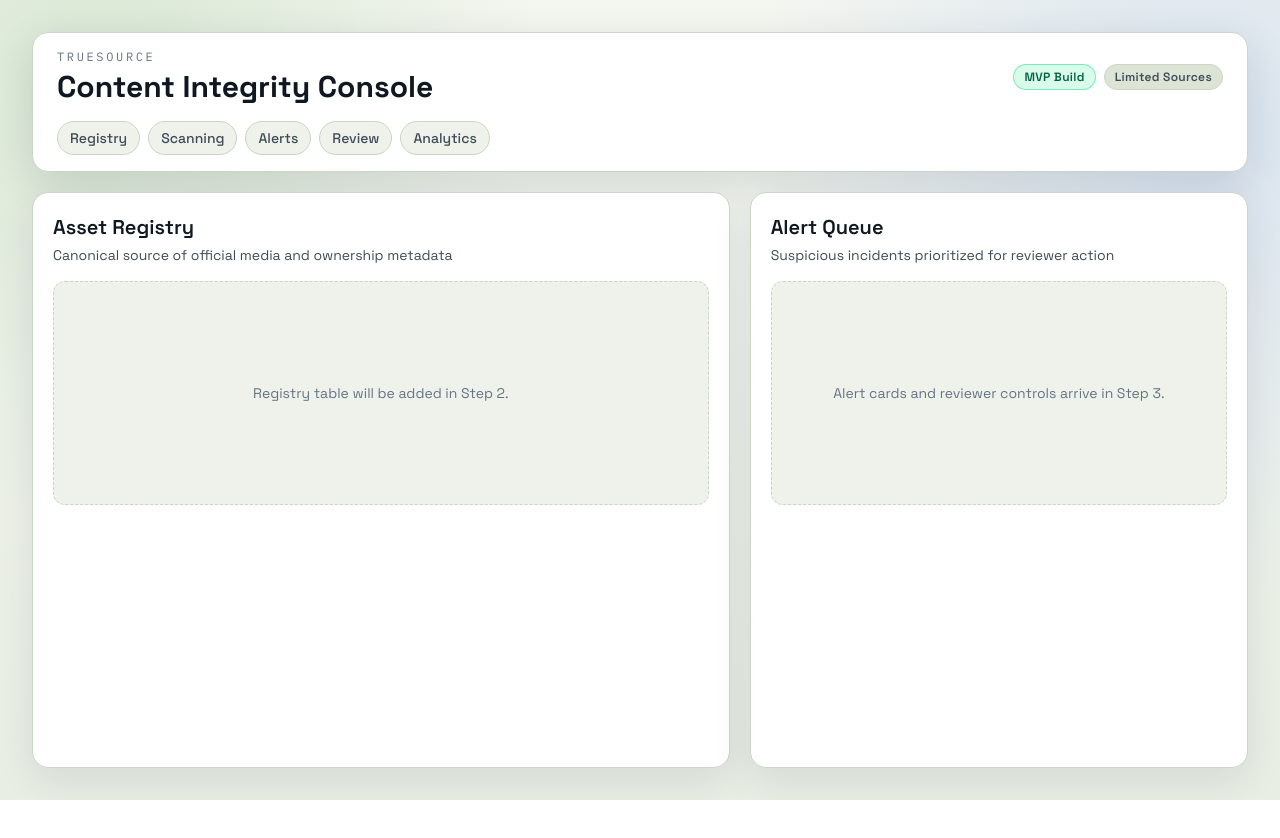
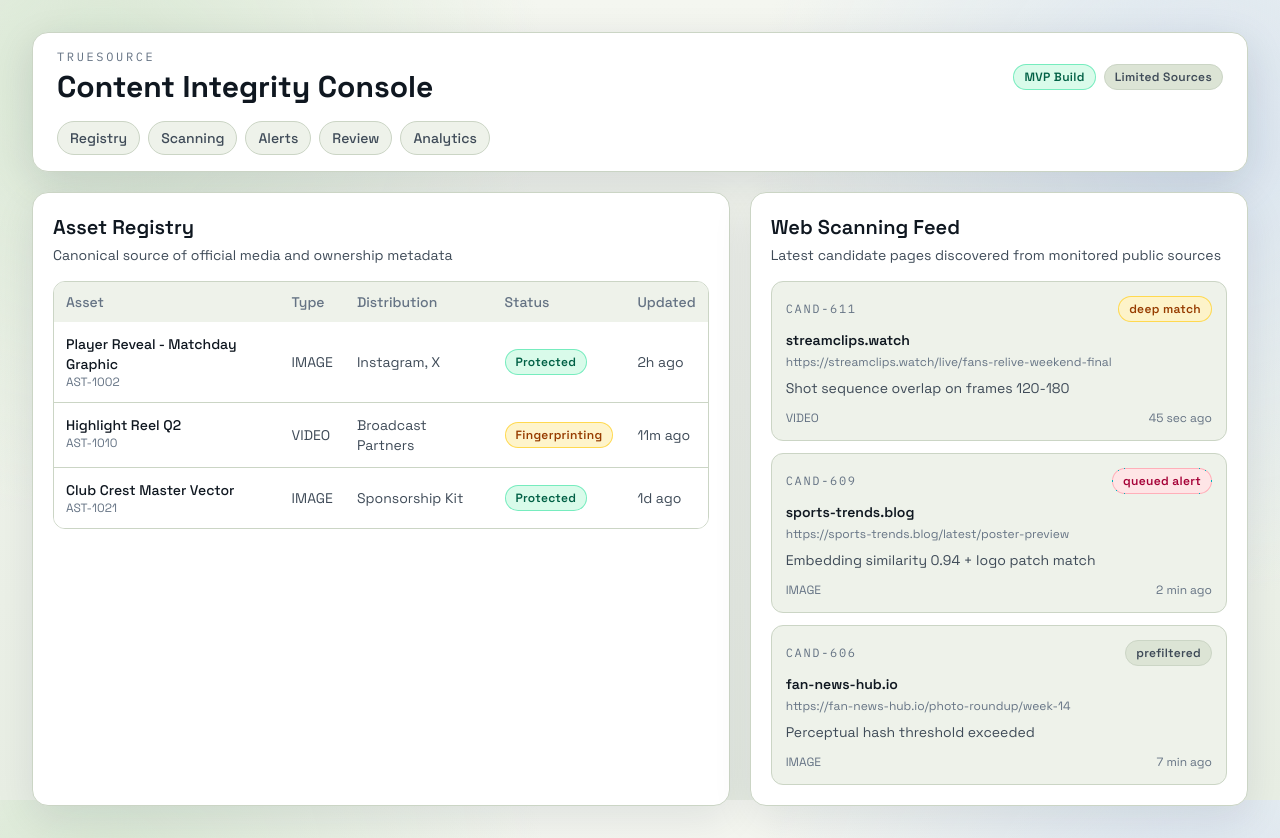
Before and after one commit to devgairola910/Truesource, a Next.js app: page / in a window 1280 px wide. Before the commit the page ends 800 px from the top, so only its background shows below. Built offline with nearby package versions, Linux system fonts and the light colour scheme.

Commit message:
feat(workflow): add asset registry table and scanning candidate feed

```diff
--- a/app/page.tsx
+++ b/app/page.tsx
@@ -1,5 +1,8 @@
 import { Chip } from "@/components/ui/chip";
+import { AssetTable } from "@/components/registry/asset-table";
+import { CandidateFeed } from "@/components/scanning/candidate-feed";
 import { SectionCard } from "@/components/ui/section-card";
+import { assets, candidates } from "@/lib/mock-data";
 
 const navItems = ["Registry", "Scanning", "Alerts", "Review", "Analytics"];
 
@@ -39,18 +42,14 @@
           title="Asset Registry"
           description="Canonical source of official media and ownership metadata"
         >
-          <div className="flex min-h-56 items-center justify-center rounded-xl border border-dashed border-[var(--stroke)] bg-[var(--surface-1)] text-sm text-[var(--text-soft)]">
-            Registry table will be added in Step 2.
-          </div>
+          <AssetTable rows={assets} />
         </SectionCard>
 
         <SectionCard
-          title="Alert Queue"
-          description="Suspicious incidents prioritized for reviewer action"
+          title="Web Scanning Feed"
+          description="Latest candidate pages discovered from monitored public sources"
         >
-          <div className="flex min-h-56 items-center justify-center rounded-xl border border-dashed border-[var(--stroke)] bg-[var(--surface-1)] text-sm text-[var(--text-soft)]">
-            Alert cards and reviewer controls arrive in Step 3.
-          </div>
+          <CandidateFeed items={candidates} />
         </SectionCard>
       </main>
     </div>
--- /dev/null
+++ b/components/registry/asset-table.tsx
@@ -0,0 +1,51 @@
+import { Chip } from "@/components/ui/chip";
+import type { AssetRecord } from "@/lib/mock-data";
+
+type AssetTableProps = {
+  rows: AssetRecord[];
+};
+
+function toneForStatus(status: AssetRecord["status"]) {
+  if (status === "protected") {
+    return "success" as const;
+  }
+
+  return "warning" as const;
+}
+
+export function AssetTable({ rows }: AssetTableProps) {
+  return (
+    <div className="overflow-hidden rounded-xl border border-[var(--stroke)]">
+      <table className="w-full border-collapse text-left text-sm">
+        <thead className="bg-[var(--surface-1)] text-[var(--text-soft)]">
+          <tr>
+            <th className="px-3 py-2.5 font-medium">Asset</th>
+            <th className="px-3 py-2.5 font-medium">Type</th>
+            <th className="px-3 py-2.5 font-medium">Distribution</th>
+            <th className="px-3 py-2.5 font-medium">Status</th>
+            <th className="px-3 py-2.5 font-medium">Updated</th>
+          </tr>
+        </thead>
+        <tbody className="divide-y divide-[var(--stroke)] bg-[var(--surface-2)] text-[var(--text-muted)]">
+          {rows.map((asset) => (
+            <tr key={asset.id}>
+              <td className="px-3 py-3 align-top">
+                <p className="font-medium text-[var(--text-strong)]">{asset.title}</p>
+                <p className="text-xs text-[var(--text-soft)]">{asset.id}</p>
+              </td>
+              <td className="px-3 py-3 uppercase">{asset.kind}</td>
+              <td className="px-3 py-3">{asset.distributedTo}</td>
+              <td className="px-3 py-3">
+                <Chip
+                  label={asset.status === "protected" ? "Protected" : "Fingerprinting"}
+                  tone={toneForStatus(asset.status)}
+                />
+              </td>
+              <td className="px-3 py-3">{asset.lastUpdated}</td>
+            </tr>
+          ))}
+        </tbody>
+      </table>
+    </div>
+  );
+}
--- /dev/null
+++ b/components/scanning/candidate-feed.tsx
@@ -0,0 +1,48 @@
+import { Chip } from "@/components/ui/chip";
+import type { CandidateRecord } from "@/lib/mock-data";
+
+type CandidateFeedProps = {
+  items: CandidateRecord[];
+};
+
+function stageChipTone(stage: CandidateRecord["stage"]) {
+  if (stage === "queued-alert") {
+    return "danger" as const;
+  }
+
+  if (stage === "deep-match") {
+    return "warning" as const;
+  }
+
+  return "neutral" as const;
+}
+
+export function CandidateFeed({ items }: CandidateFeedProps) {
+  return (
+    <div className="space-y-3">
+      {items.map((item) => (
+        <article
+          key={item.id}
+          className="rounded-xl border border-[var(--stroke)] bg-[var(--surface-1)] p-3.5"
+        >
+          <div className="mb-2 flex items-center justify-between gap-3">
+            <p className="font-mono text-xs uppercase tracking-[0.14em] text-[var(--text-soft)]">
+              {item.id}
+            </p>
+            <Chip
+              label={item.stage.replace("-", " ")}
+              tone={stageChipTone(item.stage)}
+            />
+          </div>
+          <p className="text-sm font-semibold text-[var(--text-strong)]">{item.sourceDomain}</p>
+          <p className="mt-1 line-clamp-1 text-xs text-[var(--text-soft)]">{item.sourceUrl}</p>
+          <p className="mt-2 text-sm text-[var(--text-muted)]">{item.signalSummary}</p>
+          <footer className="mt-3 flex items-center justify-between text-xs text-[var(--text-soft)]">
+            <span className="uppercase">{item.mediaType}</span>
+            <span>{item.extractedAt}</span>
+          </footer>
+        </article>
+      ))}
+    </div>
+  );
+}
--- /dev/null
+++ b/lib/mock-data.ts
@@ -0,0 +1,81 @@
+export type AssetKind = "image" | "video";
+
+export type AssetRecord = {
+  id: string;
+  title: string;
+  kind: AssetKind;
+  rightsOwner: string;
+  distributedTo: string;
+  status: "protected" | "fingerprinting";
+  lastUpdated: string;
+};
+
+export type CandidateRecord = {
+  id: string;
+  sourceDomain: string;
+  sourceUrl: string;
+  extractedAt: string;
+  mediaType: AssetKind;
+  stage: "prefiltered" | "deep-match" | "queued-alert";
+  signalSummary: string;
+};
+
+export const assets: AssetRecord[] = [
+  {
+    id: "AST-1002",
+    title: "Player Reveal - Matchday Graphic",
+    kind: "image",
+    rightsOwner: "Apex Sports Media",
+    distributedTo: "Instagram, X",
+    status: "protected",
+    lastUpdated: "2h ago",
+  },
+  {
+    id: "AST-1010",
+    title: "Highlight Reel Q2",
+    kind: "video",
+    rightsOwner: "Apex Sports Media",
+    distributedTo: "Broadcast Partners",
+    status: "fingerprinting",
+    lastUpdated: "11m ago",
+  },
+  {
+    id: "AST-1021",
+    title: "Club Crest Master Vector",
+    kind: "image",
+    rightsOwner: "Apex Sports Media",
+    distributedTo: "Sponsorship Kit",
+    status: "protected",
+    lastUpdated: "1d ago",
+  },
+];
+
+export const candidates: CandidateRecord[] = [
+  {
+    id: "CAND-611",
+    sourceDomain: "streamclips.watch",
+    sourceUrl: "https://streamclips.watch/live/fans-relive-weekend-final",
+    extractedAt: "45 sec ago",
+    mediaType: "video",
+    stage: "deep-match",
+    signalSummary: "Shot sequence overlap on frames 120-180",
+  },
+  {
+    id: "CAND-609",
+    sourceDomain: "sports-trends.blog",
+    sourceUrl: "https://sports-trends.blog/latest/poster-preview",
+    extractedAt: "2 min ago",
+    mediaType: "image",
+    stage: "queued-alert",
+    signalSummary: "Embedding similarity 0.94 + logo patch match",
+  },
+  {
+    id: "CAND-606",
+    sourceDomain: "fan-news-hub.io",
+    sourceUrl: "https://fan-news-hub.io/photo-roundup/week-14",
+    extractedAt: "7 min ago",
+    mediaType: "image",
+    stage: "prefiltered",
+    signalSummary: "Perceptual hash threshold exceeded",
+  },
+];
```
